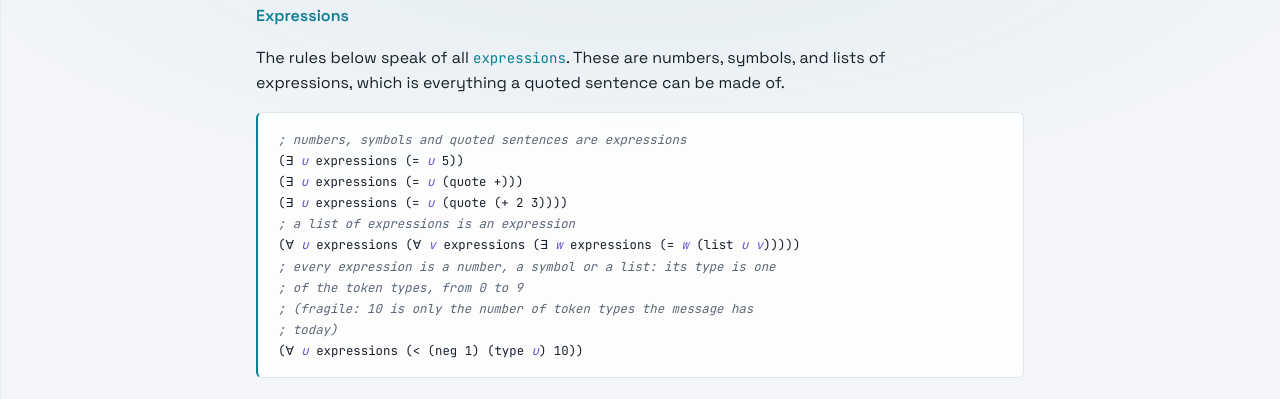
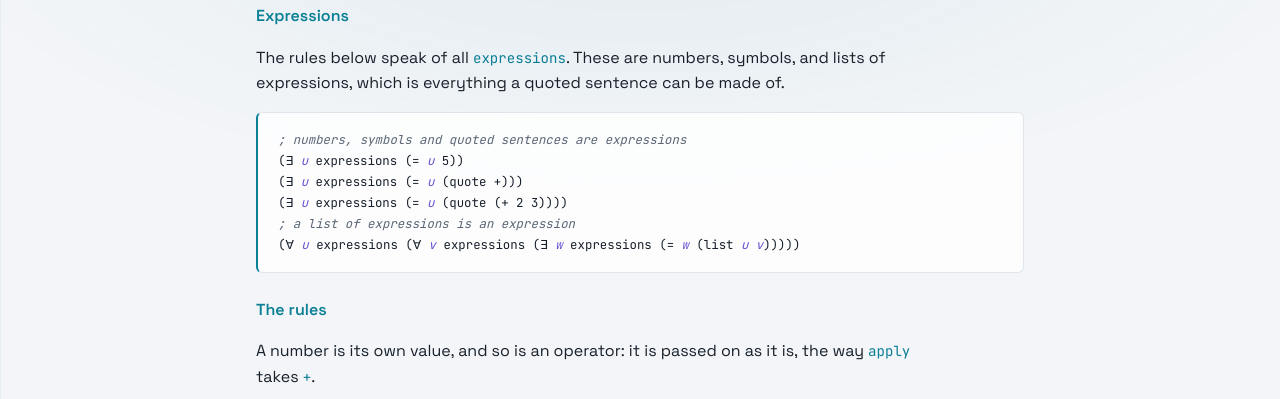
Before and after one commit to narve/cosmic-language, a website: page lessons/320-eval.html in a window 1280 px wide. Shown: the part 809-1208 px from the top of the page. Drawn offline with Linux system fonts and the light colour scheme.

Commit message:
Drop the bound on the types of expressions from eval
It added nothing the bits do not show, did not close the domain, no
other sentence relied on it, and its 10 was only today's number of
token types. Done on its own, before the switch to type names.

Co-Authored-By: Claude Opus 5.5 <noreply@anthropic.com>

```diff
--- a/lessons/320-eval.html
+++ b/lessons/320-eval.html
@@ -43,12 +43,7 @@
 (∃ <var>u</var> expressions (= <var>u</var> (quote +)))
 (∃ <var>u</var> expressions (= <var>u</var> (quote (+ 2 3))))
 <span data-comment>; a list of expressions is an expression</span>
-(∀ <var>u</var> expressions (∀ <var>v</var> expressions (∃ <var>w</var> expressions (= <var>w</var> (list <var>u</var> <var>v</var>)))))
-<span data-comment>; every expression is a number, a symbol or a list: its type is one</span>
-<span data-comment>; of the token types, from 0 to 9</span>
-<span data-comment>; (fragile: 10 is only the number of token types the message has</span>
-<span data-comment>; today)</span>
-(∀ <var>u</var> expressions (&lt; (neg 1) (type <var>u</var>) 10))</code></pre>
+(∀ <var>u</var> expressions (∀ <var>v</var> expressions (∃ <var>w</var> expressions (= <var>w</var> (list <var>u</var> <var>v</var>)))))</code></pre>
   <h4>The rules</h4>
   <p>A number is its own value, and so is an operator: it is passed on as it is, the way <code>apply</code> takes <code>+</code>.</p>
   <pre><code>(∀ <var>u</var> expressions (<data value="implies">implies</data> (= (type <var>u</var>) 0) (= (eval <var>u</var>) <var>u</var>)))
```
